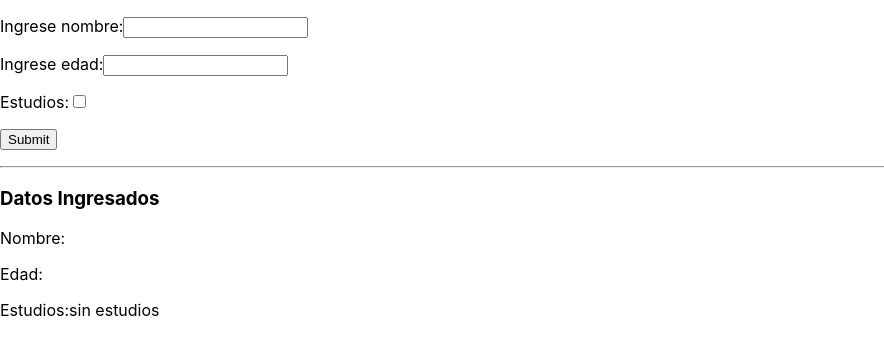
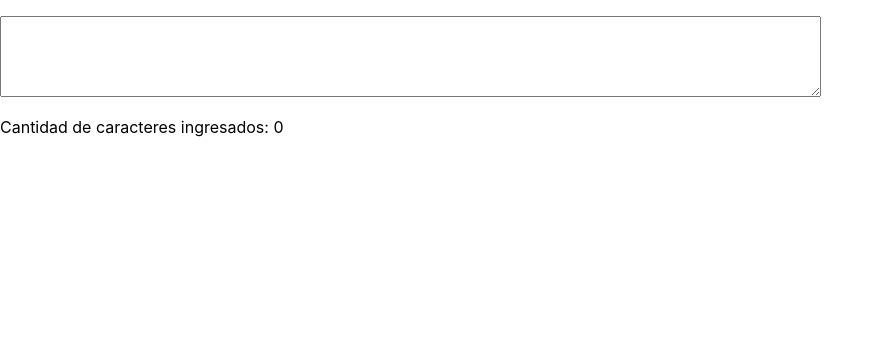
Before and after one commit to utsocial/react-ya, a React (Create React App) app: page / in a window 1280 px wide. Shown: the top 354 px of the page, without its empty margins (0-884 px from the left). Built offline with nearby package versions, Linux system fonts and the light colour scheme.

Commit message:
US12: adding the binding to forms textarea

```diff
--- a/src/App.js
+++ b/src/App.js
@@ -1,92 +1,36 @@
 import React, { Component } from "react";
 import "./App.css";
 
-// http://www.tutorialesprogramacionya.com/reactya/detalleconcepto.php?punto=12&codigo=12&inicio=0
+//http://www.tutorialesprogramacionya.com/reactya/detalleconcepto.php?punto=14&codigo=14&inicio=0
 
 class App extends Component {
   constructor(props) {
     super(props);
     this.state = {
-      nombre: "",
-      edad: "",
-      estudio: false
+      texto: ""
     };
-    // Enlazamos los métodos que se ejecutarán cuando haya cambios en los controles de formulario
-    // Si no nos lanza: Cannot read property 'setState' of undefined en cada metodo: procesar, cambioXXXX
-    this.procesar = this.procesar.bind(this);
-    this.cambioNombre = this.cambioNombre.bind(this);
-    this.cambioEdad = this.cambioEdad.bind(this);
-    this.cambioEstudio = this.cambioEstudio.bind(this);
+    // Enlazamos los métodos que se ejecutarán cuando haya cambios en los controles de formulario:
+    this.cambioTexto = this.cambioTexto.bind(this);
   }
-
   render() {
     return (
       <div>
-        <form onSubmit={this.procesar}>
-          <p>
-            Ingrese nombre:
-            <input
-              type="text"
-              value={this.state.nombre}
-              onChange={this.cambioNombre}
-            />
-          </p>
-          <p>
-            Ingrese edad:
-            <input
-              type="number"
-              value={this.state.edad}
-              onChange={this.cambioEdad}
-            />
-          </p>
-          <p>
-            Estudios:
-            <input
-              type="checkbox"
-              value={this.state.estudio}
-              onChange={this.cambioEstudio}
-            />
-          </p>
-          <p>
-            <input type="submit" />
-          </p>
-        </form>
-        <hr />
-        <h3>Datos Ingresados</h3>
-        <p>Nombre:{this.state.nombre}</p>
-        <p>Edad:{this.state.edad}</p>
-        <p>Estudios:{this.state.estudio ? "con estudios" : "sin estudios"}</p>
+        <p>
+          <textarea
+            value={this.state.texto}
+            onChange={this.cambioTexto}
+            cols="100"
+            rows="5"
+          ></textarea>
+        </p>
+        <p>Cantidad de caracteres ingresados: {this.state.texto.length}</p>
       </div>
     );
   }
 
-  procesar(e) {
-    e.preventDefault();
-    alert(
-      "Dato cargado " +
-        this.state.nombre +
-        " " +
-        +this.state.edad +
-        " " +
-        +this.state.estudio
-    );
-  }
-
-  cambioNombre(e) {
+  cambioTexto(e) {
     this.setState({
-      nombre: e.target.value
-    });
-  }
-
-  cambioEdad(e) {
-    this.setState({
-      edad: e.target.value
-    });
-  }
-
-  cambioEstudio(e) {
-    this.setState({
-      estudio: !this.state.estudio
+      texto: e.target.value
     });
   }
 }
```
